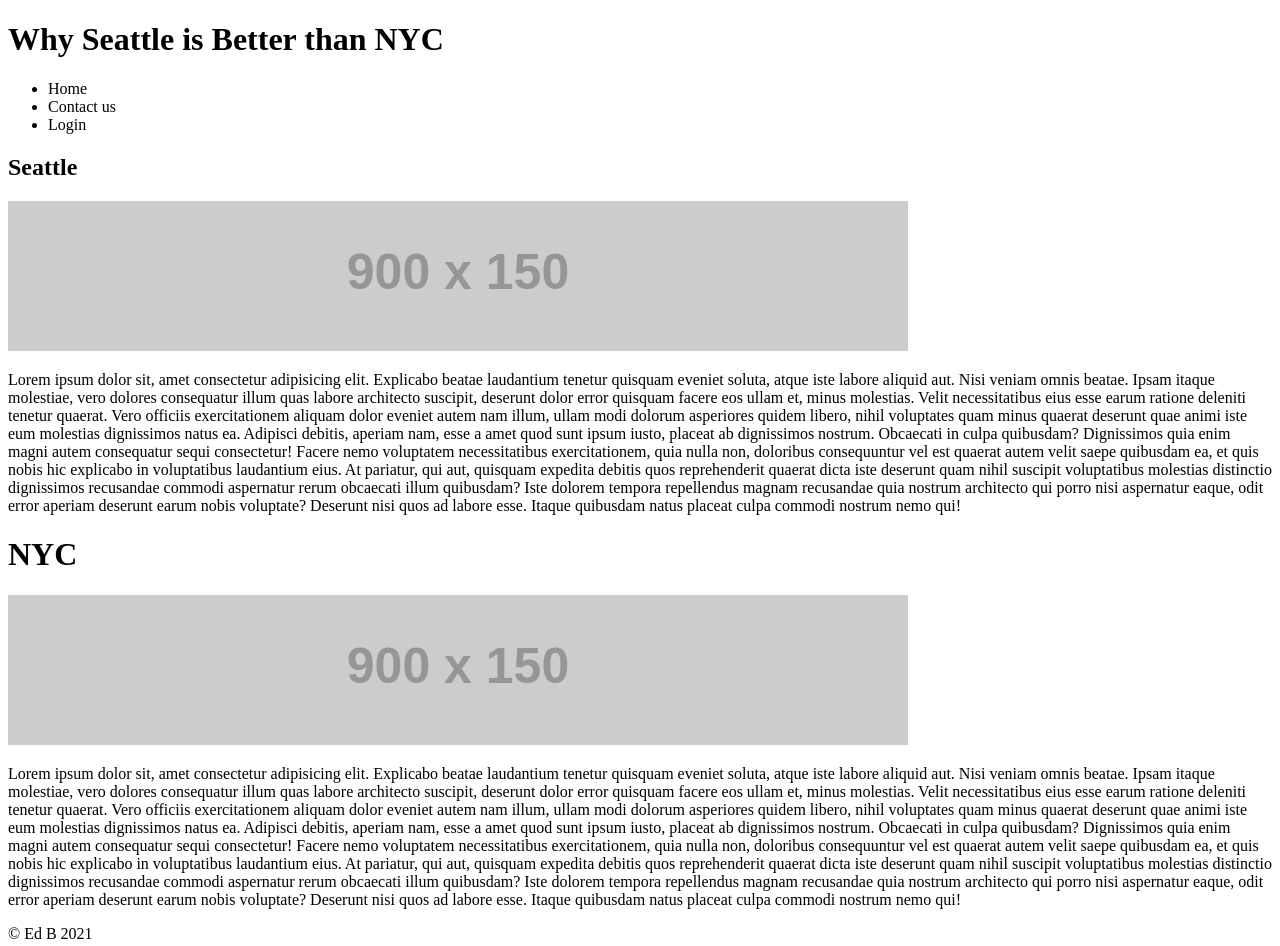
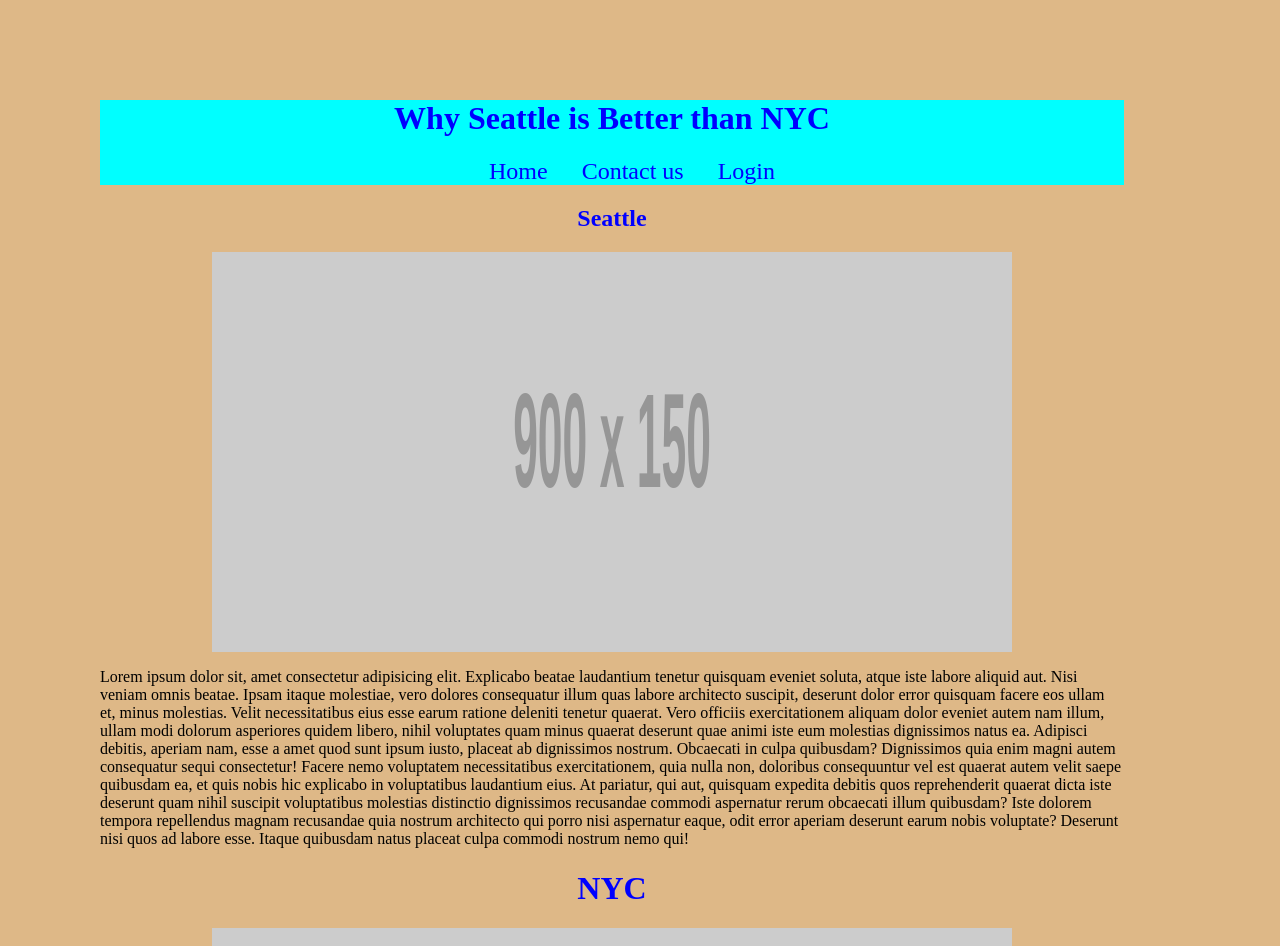
Before and after one commit to Fadab2/myfirst-website, a plain HTML site: page index.html in a window 1280 px wide. Shown: the top 946 px of the page. Drawn offline with Linux system fonts and the light colour scheme; placeholder pictures from the web are drawn by us.

Commit message:
added style.css

```diff
--- a/index.html
+++ b/index.html
@@ -4,22 +4,26 @@
 <head>
 
     <title>Seattle is Better</title>
+    <link rel="stylesheet" href="style.css">
 </head>
 
 <body>
     <header>
         <h1>Why Seattle is Better than NYC</h1>
         <nav>
+
             <ul>
+                <font color = "blue">
                 <li><a>Home</a></li>
                 <li><a>Contact us</a></li>
                 <li><a>Login</a></li>
+            </font>
             </ul>
         </nav>
     </header>
     <main>
         <section>
-            <h1>Seattle</h1>
+            <h1>Seattle </h1>
             <img src="https://via.placeholder.com/900x150">
             <p>Lorem ipsum dolor sit, amet consectetur adipisicing elit. Explicabo beatae laudantium tenetur quisquam
                 eveniet soluta, atque iste labore aliquid aut. Nisi veniam omnis beatae. Ipsam itaque molestiae, vero
@@ -39,6 +43,7 @@
         </section>
 
         <h1>NYC</h1>
+
         <img src="https://via.placeholder.com/900x150">
         <p>Lorem ipsum dolor sit, amet consectetur adipisicing elit. Explicabo beatae laudantium tenetur quisquam
             eveniet soluta, atque iste labore aliquid aut. Nisi veniam omnis beatae. Ipsam itaque molestiae, vero
@@ -59,7 +64,9 @@
     </main>
     <footer>
         <p>
+            <font color = "gray">
             &copy Ed B 2021
+        </font>
         </p>
     </footer>
 </body>
--- /dev/null
+++ b/style.css
@@ -0,0 +1,37 @@
+h1 {
+    text-align: center;
+    color: blue;
+}
+body {
+    margin: 100px;
+    background-color: burlywood;
+    width: 80%;
+
+}
+
+header {
+    background-color: cyan;
+    text-align: center;
+
+}
+
+li {
+    display: inline;
+    padding: 15px;
+    margin: 15;
+    font-size: 1.5em;
+}
+
+img {
+    width: 800px;
+    height: 400px;
+    display: block;
+    margin-left: auto;
+    margin-right: auto;
+}
+
+footer {
+    background-color:deepskyblue;
+    font-size: 1.5em;
+    text-align: center;
+}
```
